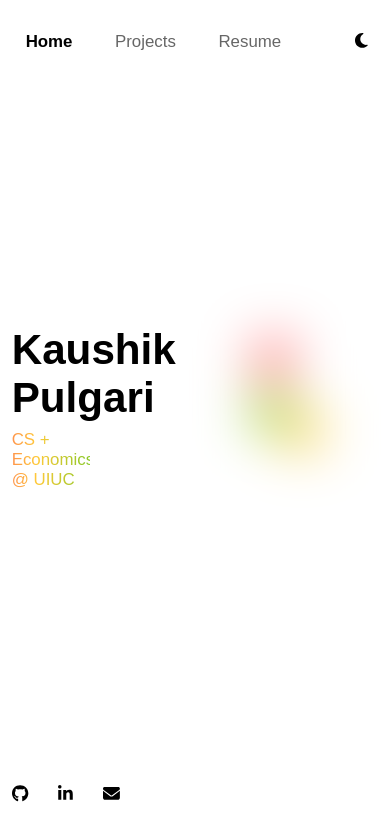
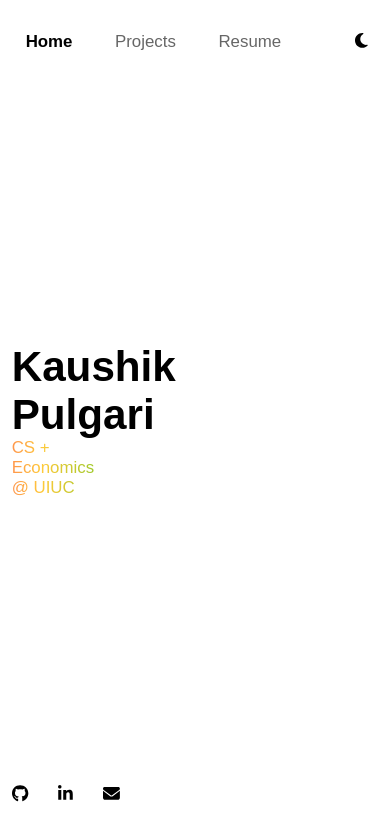
Before and after one commit to kpulgari/old-kpulgari, a React (Vite) app: page / in a window 390 px wide. Shown: the top 840 px of the page. Built offline with nearby package versions, Linux system fonts and the light colour scheme.

Commit message:
mobile changes

```diff
--- a/src/styles/Footer.css
+++ b/src/styles/Footer.css
@@ -1,6 +1,6 @@
 .footer {
   position: fixed;
-  width: 100vw;
+  width: 100%;
   height: 10vh;
   bottom: 0;
   left: 0;
--- a/src/styles/Home.css
+++ b/src/styles/Home.css
@@ -21,8 +21,8 @@
     --blob-width: 50vw;
     --blob-blur: 55%;
     --word-break: 10%;
-    --word-break-blurb: 20%;
-    --blurb-margin: 32vh;
+    --word-break-blurb: 25%;
+    --blurb-margin: 33vh;
   }
 }
 
@@ -79,9 +79,9 @@
   display: flex;
   position: fixed;
   left: 0;
-  bottom: 10vh;
-  height: 80vh;
-  width: 100vw;
+  bottom: 8%;
+  height: 82%;
+  width: 100%;
   background-color: var(--background-color);
   user-select: none;
   -webkit-user-select: none;
@@ -138,6 +138,7 @@
   -webkit-text-fill-color: transparent;
 }
 
+@media screen and (min-width: 450px) {
   .blobs {
     display: flex;
     width: var(--blob-width);
@@ -151,7 +152,7 @@
     -webkit-backdrop-filter: blur(7vw);
     backdrop-filter: blur(7vw);
     position: fixed;
-  height: 90vh;
+    height: 90%;
     width: var(--blob-blur);
     right: 0;
     background-color: transparent;
@@ -189,3 +190,4 @@
     top: 45%;
     animation: blob3 60s ease infinite alternate;
   }
+}
--- a/src/styles/Navbar.css
+++ b/src/styles/Navbar.css
@@ -12,7 +12,7 @@
 
 .navbar {
   width: 100%;
-  height: 10vh;
+  height: 10%;
   display: flex;
   align-items: center;
   justify-content: left;
--- a/src/styles/Projects.css
+++ b/src/styles/Projects.css
@@ -27,9 +27,9 @@
   align-items: center;
   position: fixed;
   left: 0;
-  bottom: 10vh;
-  height: 80vh;
-  width: 100vw;
+  bottom: 8%;
+  height: 82%;
+  width: 100%;
   background-color: var(--background-color);
   user-select: none;
   -webkit-user-select: none;
```
Lines whose indentation alone changed are shown as unchanged.
